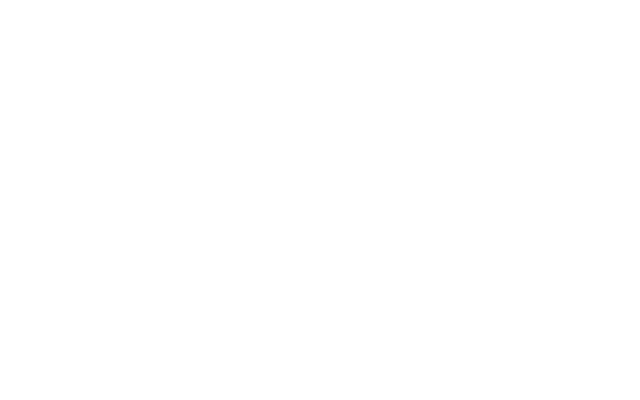
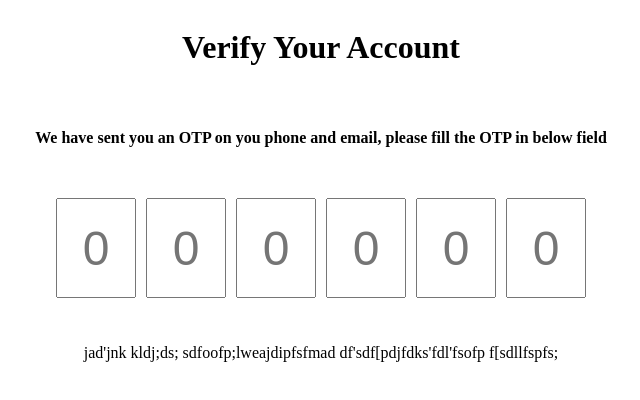
Before and after one commit to acciojob/OTP-Imhrutik05, a website: page main.html in a window 1280 px wide. Shown: the whole page, without its empty margins (319-959 px from the left). Drawn offline with Linux system fonts and the light colour scheme.

Commit message:
created a submission

```diff
--- a/main.html
+++ b/main.html
@@ -8,7 +8,18 @@
 
 <body>
 	<!-- the entire body must be written by student -->
-    <script type="text/javascript" src="./script.js">
+	<h1 id="verification_heading">Verify Your Account</h1>
+	<h4 id="verification_subtext">We have sent you an OTP on you phone and email, please fill the OTP in below field</h4>
+    <div id="code-container">
+		<input type="text" placeholder="0" class="code" id="code-1" maxlength="1" />
+		<input type="text" placeholder="0" class="code" id="code-2" maxlength="1" />
+		<input type="text" placeholder="0" class="code" id="code-3" maxlength="1" />
+		<input type="text" placeholder="0" class="code" id="code-4" maxlength="1" />
+		<input type="text" placeholder="0" class="code" id="code-5" maxlength="1" />
+		<input type="text" placeholder="0" class="code" id="code-6" maxlength="1" />
+	</div>
+	<p id="info">jad'jnk kldj;ds; sdfoofp;lweajdipfsfmad  df'sdf[pdjfdks'fdl'fsofp f[sdllfspfs;</p>
+	<script type="text/javascript" src="./script.js">
 </script>
 
 </body>
--- a/script.js
+++ b/script.js
@@ -1 +1,34 @@
-//your JS code here. If required.
+// select all input fields using querySelectorAll in a variable
+const inputs = document.querySelectorAll('.code');
+
+// code for focus management, run a loop on inputs node list
+inputs.forEach((input, index) => {
+	// run the below code for each input
+	input.addEventListener('click', () => {
+		input.select();
+	});
+
+
+
+	input.addEventListener('input', () => {
+		// allow only numbers
+		input.value = input.value.replace(/[^0-9]/g, '');
+
+		if (input.value.length > 1) {
+			input.value = input.value.slice(0, 1);  // Restrict to 1 digit
+		}
+		if(input.value.length === 1){
+			if(index < inputs.length - 1){
+				inputs[index+1].focus();
+			}
+		}
+	});
+
+	input.addEventListener('keydown', (e) => {
+		if(e.key === "Backspace" && input.value.length === 0){
+			if(index > 0){
+				inputs[index - 1].focus();
+			}
+		}
+	})
+});
--- a/styles.css
+++ b/styles.css
@@ -1 +1,26 @@
-/*  your css code here. If applicable */
+body {
+	display: flex;
+	flex-direction: column;
+	align-items: center;
+	justify-content: center;
+	gap: 20px;
+}
+
+#code-container{
+	width: 100%;
+	height: 120px;
+	display: flex;
+	flex-direction: row;
+	justify-content: center;
+	align-items: center;
+	gap: 10px
+}
+
+input {
+	height: 100px;
+	width: 80px;
+	text-align: center;
+	font-size: 48px;
+	box-sizing: border-box;
+	padding: 5px;
+}
```
